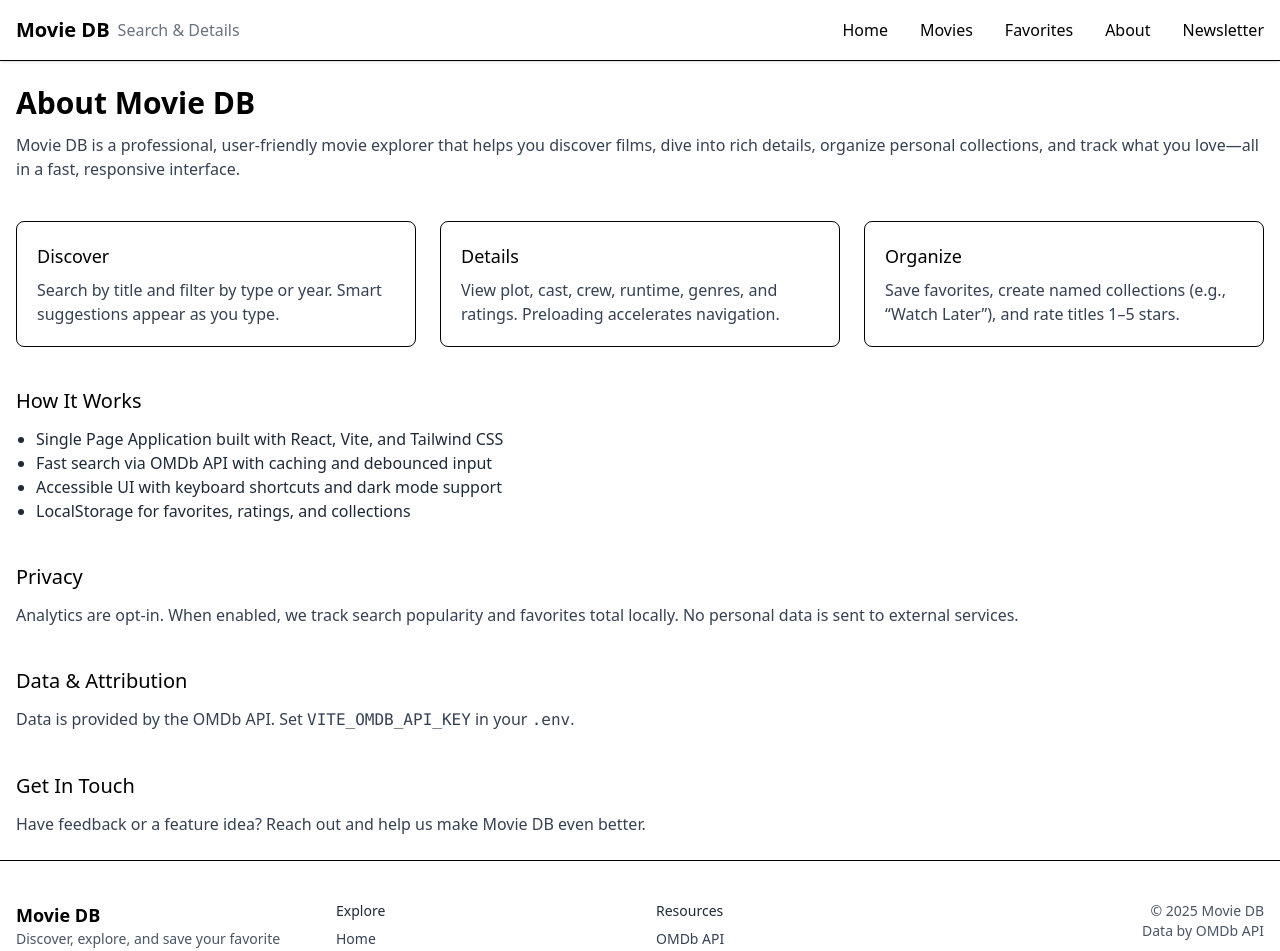
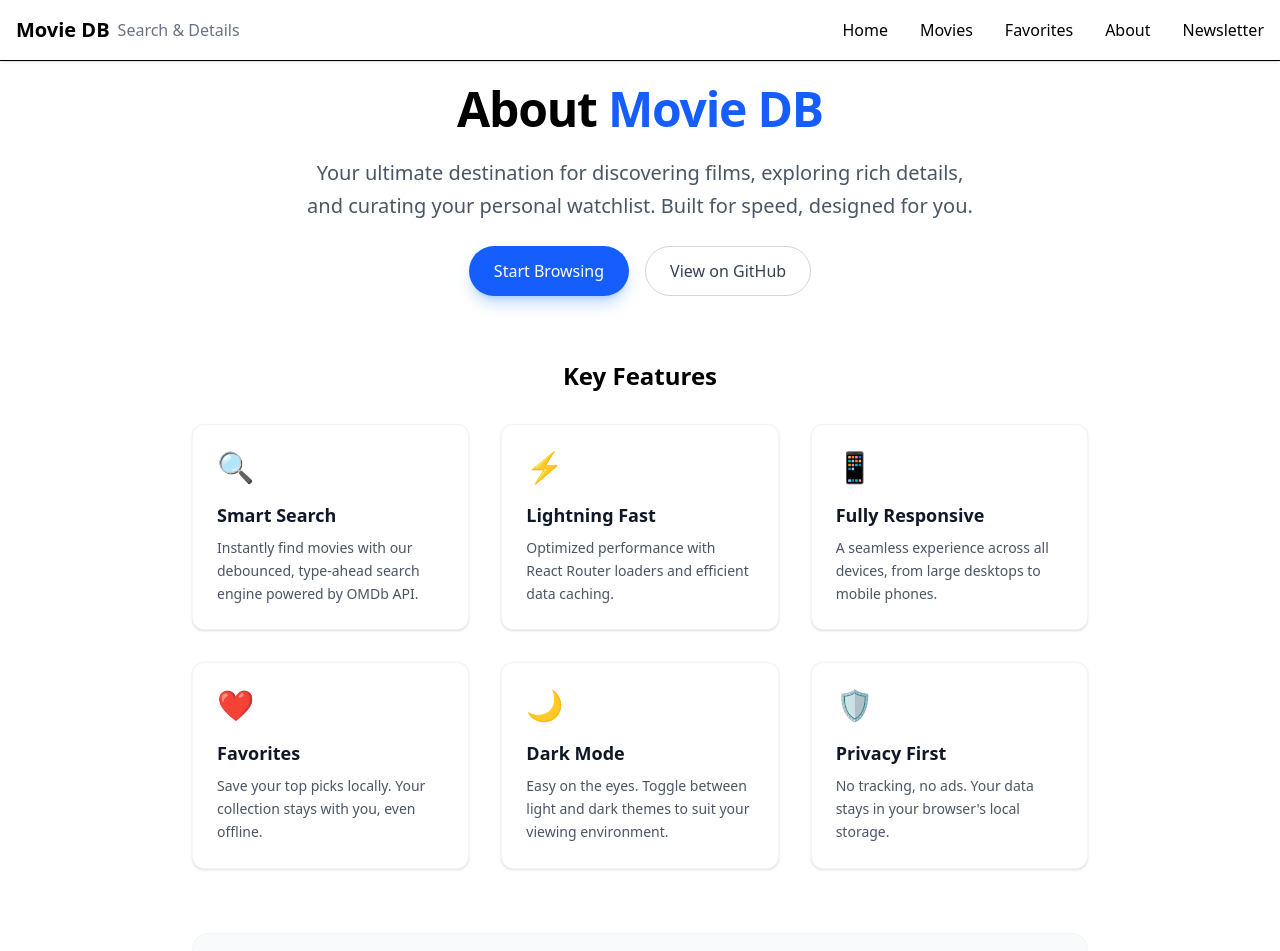
Before and after one commit to Musakalamz/movie-database, a React app: page /about in a window 1280 px wide. Shown: the top 951 px of the page. Built offline with nearby package versions, Linux system fonts and the light colour scheme; no server answers; the HTML template or start-up script is replaced by a standard one.

Commit message:
style: revamp about page with modern professional design

```diff
--- a/src/pages/About.jsx
+++ b/src/pages/About.jsx
@@ -1,76 +1,122 @@
+import { Link } from "react-router-dom";
+import { useEffect } from "react";
+
 export default function About() {
+  useEffect(() => {
+    document.title = "About | Movie DB";
+  }, []);
+
   return (
-    <div className="space-y-10">
-      <header className="space-y-3">
-        <h1 className="text-3xl font-semibold">About Movie DB</h1>
-        <p className="text-gray-700 dark:text-gray-300">
-          Movie DB is a professional, user-friendly movie explorer that helps
-          you discover films, dive into rich details, organize personal
-          collections, and track what you love—all in a fast, responsive
-          interface.
+    <div className="max-w-4xl mx-auto space-y-16 animate-fade-in-up">
+      {/* Hero Section */}
+      <section className="text-center space-y-6">
+        <h1 className="text-4xl md:text-5xl font-extrabold tracking-tight">
+          About{" "}
+          <span className="text-blue-600 dark:text-blue-400">Movie DB</span>
+        </h1>
+        <p className="text-xl text-gray-600 dark:text-gray-300 max-w-2xl mx-auto leading-relaxed">
+          Your ultimate destination for discovering films, exploring rich
+          details, and curating your personal watchlist. Built for speed,
+          designed for you.
         </p>
-      </header>
-
-      <section className="grid grid-cols-1 md:grid-cols-3 gap-6">
-        <div className="rounded-lg border p-5 bg-white dark:bg-gray-800">
-          <h2 className="text-lg font-medium mb-2">Discover</h2>
-          <p className="text-gray-700 dark:text-gray-300">
-            Search by title and filter by type or year. Smart suggestions appear
-            as you type.
-          </p>
-        </div>
-        <div className="rounded-lg border p-5 bg-white dark:bg-gray-800">
-          <h2 className="text-lg font-medium mb-2">Details</h2>
-          <p className="text-gray-700 dark:text-gray-300">
-            View plot, cast, crew, runtime, genres, and ratings. Preloading
-            accelerates navigation.
-          </p>
-        </div>
-        <div className="rounded-lg border p-5 bg-white dark:bg-gray-800">
-          <h2 className="text-lg font-medium mb-2">Organize</h2>
-          <p className="text-gray-700 dark:text-gray-300">
-            Save favorites, create named collections (e.g., “Watch Later”), and
-            rate titles 1–5 stars.
-          </p>
+        <div className="flex justify-center gap-4">
+          <Link
+            to="/movies"
+            className="inline-flex items-center justify-center px-6 py-3 border border-transparent text-base font-medium rounded-full text-white bg-blue-600 hover:bg-blue-700 transition-transform hover:scale-105 shadow-lg shadow-blue-500/30"
+          >
+            Start Browsing
+          </Link>
+          <a
+            href="https://github.com"
+            target="_blank"
+            rel="noopener noreferrer"
+            className="inline-flex items-center justify-center px-6 py-3 border border-gray-300 dark:border-gray-700 text-base font-medium rounded-full text-gray-700 dark:text-gray-200 bg-white dark:bg-gray-800 hover:bg-gray-50 dark:hover:bg-gray-700 transition-transform hover:scale-105"
+          >
+            View on GitHub
+          </a>
         </div>
       </section>
 
-      <section className="space-y-3">
-        <h2 className="text-xl font-medium">How It Works</h2>
-        <ul className="list-disc pl-5 text-gray-800 dark:text-gray-200">
-          <li>
-            Single Page Application built with React, Vite, and Tailwind CSS
-          </li>
-          <li>Fast search via OMDb API with caching and debounced input</li>
-          <li>Accessible UI with keyboard shortcuts and dark mode support</li>
-          <li>LocalStorage for favorites, ratings, and collections</li>
-        </ul>
+      {/* Features Grid */}
+      <section>
+        <h2 className="text-2xl font-bold mb-8 text-center">Key Features</h2>
+        <div className="grid grid-cols-1 md:grid-cols-3 gap-8">
+          <FeatureCard
+            icon="🔍"
+            title="Smart Search"
+            description="Instantly find movies with our debounced, type-ahead search engine powered by OMDb API."
+          />
+          <FeatureCard
+            icon="⚡"
+            title="Lightning Fast"
+            description="Optimized performance with React Router loaders and efficient data caching."
+          />
+          <FeatureCard
+            icon="📱"
+            title="Fully Responsive"
+            description="A seamless experience across all devices, from large desktops to mobile phones."
+          />
+          <FeatureCard
+            icon="❤️"
+            title="Favorites"
+            description="Save your top picks locally. Your collection stays with you, even offline."
+          />
+          <FeatureCard
+            icon="🌙"
+            title="Dark Mode"
+            description="Easy on the eyes. Toggle between light and dark themes to suit your viewing environment."
+          />
+          <FeatureCard
+            icon="🛡️"
+            title="Privacy First"
+            description="No tracking, no ads. Your data stays in your browser's local storage."
+          />
+        </div>
       </section>
 
-      <section className="space-y-3">
-        <h2 className="text-xl font-medium">Privacy</h2>
-        <p className="text-gray-700 dark:text-gray-300">
-          Analytics are opt‑in. When enabled, we track search popularity and
-          favorites total locally. No personal data is sent to external
-          services.
-        </p>
+      {/* Tech Stack */}
+      <section className="bg-gray-50 dark:bg-gray-800/50 rounded-2xl p-8 md:p-12 border border-gray-100 dark:border-gray-700">
+        <h2 className="text-2xl font-bold mb-8 text-center">
+          Built With Modern Tech
+        </h2>
+        <div className="flex flex-wrap justify-center gap-4 md:gap-8">
+          <TechBadge name="React 18" />
+          <TechBadge name="React Router v6+" />
+          <TechBadge name="Tailwind CSS" />
+          <TechBadge name="Vite" />
+          <TechBadge name="OMDb API" />
+          <TechBadge name="Context API" />
+        </div>
       </section>
 
-      <section className="space-y-3">
-        <h2 className="text-xl font-medium">Data & Attribution</h2>
-        <p className="text-gray-700 dark:text-gray-300">
-          Data is provided by the OMDb API. Set <code>VITE_OMDB_API_KEY</code>{" "}
-          in your <code>.env</code>.
-        </p>
-      </section>
-
-      <section className="space-y-3">
-        <h2 className="text-xl font-medium">Get In Touch</h2>
-        <p className="text-gray-700 dark:text-gray-300">
-          Have feedback or a feature idea? Reach out and help us make Movie DB
-          even better.
+      {/* Footer / Credits */}
+      <section className="text-center pt-8 border-t border-gray-200 dark:border-gray-700">
+        <p className="text-gray-500 dark:text-gray-400">
+          © {new Date().getFullYear()} Movie DB. Data provided by OMDb API.
         </p>
       </section>
     </div>
   );
 }
+
+function FeatureCard({ icon, title, description }) {
+  return (
+    <div className="bg-white dark:bg-gray-800 p-6 rounded-xl shadow-sm hover:shadow-md transition-shadow border border-gray-100 dark:border-gray-700">
+      <div className="text-3xl mb-4">{icon}</div>
+      <h3 className="text-lg font-bold mb-2 text-gray-900 dark:text-white">
+        {title}
+      </h3>
+      <p className="text-gray-600 dark:text-gray-300 leading-relaxed text-sm">
+        {description}
+      </p>
+    </div>
+  );
+}
+
+function TechBadge({ name }) {
+  return (
+    <span className="inline-flex items-center px-4 py-2 rounded-full text-sm font-medium bg-blue-50 dark:bg-blue-900/30 text-blue-700 dark:text-blue-300 border border-blue-100 dark:border-blue-800">
+      {name}
+    </span>
+  );
+}
```
